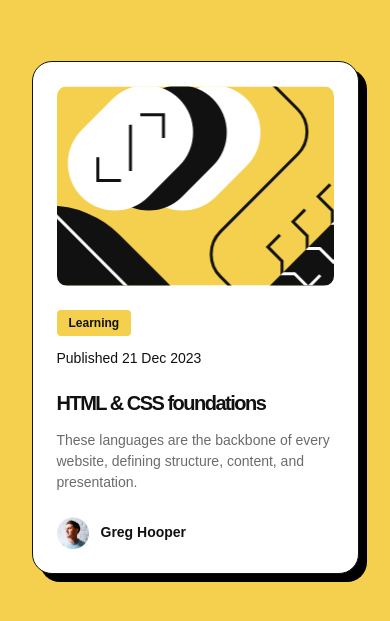
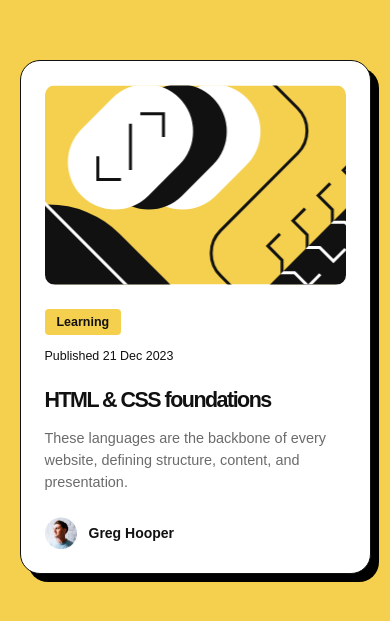
Before and after one commit to lazydroide/frontendmentor-blog-preview-card, a plain HTML site: page index.html in a window 390 px wide. Shown: the part 105-726 px from the top of the page. Drawn offline with Linux system fonts and the light colour scheme; a web font is replaced by a local one.

Commit message:
add: semantic html, remove: css media query

```diff
--- a/index.html
+++ b/index.html
@@ -9,15 +9,10 @@
 
   <title>Frontend Mentor | Blog preview card</title>
 
-  <!-- Feel free to remove these styles or customise in your own stylesheet 👍 -->
-  <style>
-
-  </style>
 </head>
-<body>
-  <main class="flex">
-    <div class="card flex">
-      <div class="card-image"></div>
+<body class="flex">
+    <main class="card flex">
+      <figure class="card-image"></figure>
       <div class="card-text flex">
         <div class="tag text-preset-3-bold">
           Learning
@@ -32,9 +27,9 @@
         </div>
         <span class="name text-preset-3-bold">Greg Hooper</span>
       </div>
-    </div>
+    </main>
 
-  </main>
+
   <!--
   <footer class="attribution">
     Challenge by <a href="https://www.frontendmentor.io?ref=challenge" target="_blank">Frontend Mentor</a>.
--- a/style.css
+++ b/style.css
@@ -93,7 +93,7 @@ body, html{
     font-family: "Figtree", sans-serif;
     font-style: normal;
     font-weight: 800;
-    font-size: var(--fs-text-preset-1);
+    font-size: clamp(20px, 5.5vw, var(--fs-text-preset-1));
     line-height: 150%;
     color: var(--color-gray-950);
     letter-spacing: -1.5px;
@@ -103,7 +103,7 @@ body, html{
     font-family: "Figtree", sans-serif;
     font-style: normal;
     font-weight: 500;
-    font-size: var(--fs-text-preset-2);
+    font-size: clamp(14px, 3.7vw, var(--fs-text-preset-2));
     line-height: 150%;
     color: var(--color-gray-500);
  }
@@ -112,7 +112,7 @@ body, html{
     font-family: "Figtree", sans-serif;
     font-style: normal;
     font-weight: 500;
-    font-size: var(--fs-text-preset-3);
+    font-size: clamp(12px, 3.2vw, var(--fs-text-preset-3));
     line-height: 150%;
     color: var(--color-gray-950);
  }
@@ -121,7 +121,7 @@ body, html{
     font-family: "Figtree", sans-serif;
     font-style: normal;
     font-weight: 800;
-    font-size: var(--fs-text-preset-3);
+    font-size: clamp(12px, 3.2vw, var(--fs-text-preset-3));
     line-height: 150%;
     color: var(--color-gray-950);
  }
@@ -137,17 +137,13 @@ body, html{
 
 body {
     background-color: var(--color-yellow);
-}
-
-main {
-    height: 100vh;
     justify-content: center;
     align-items: center;
 }
 
 .card {
     background-color: var(--color-white);
-    width: 384px;
+    width: clamp(327px, 90vw, 384px);
     padding: var(--spacing-200);
     gap: var(--spacing-200);
     border-radius: 20px;
@@ -188,34 +184,14 @@ main {
     height: 32px;
 }
 
+.profile .name {
+    font-size: var(--fs-text-preset-3);
+}
+
 h1 a:hover {
     color: var(--color-yellow);
     cursor: pointer;
 }
 
-/* mobile */
-
-@media (max-width: 832px) {
-    :root {
-        --fs-text-preset-1: 20px;
-        --fs-text-preset-2: 14px;
-    }
-
-    .card {
-        width: 327px;
-    }
-
-    .card-text .tag {
-        font-size: 12px;
-    }
-}
-
-
-
-
-
-
-
-
 .attribution { font-size: 11px; text-align: center; }
 .attribution a { color: hsl(228, 45%, 44%); }
```
